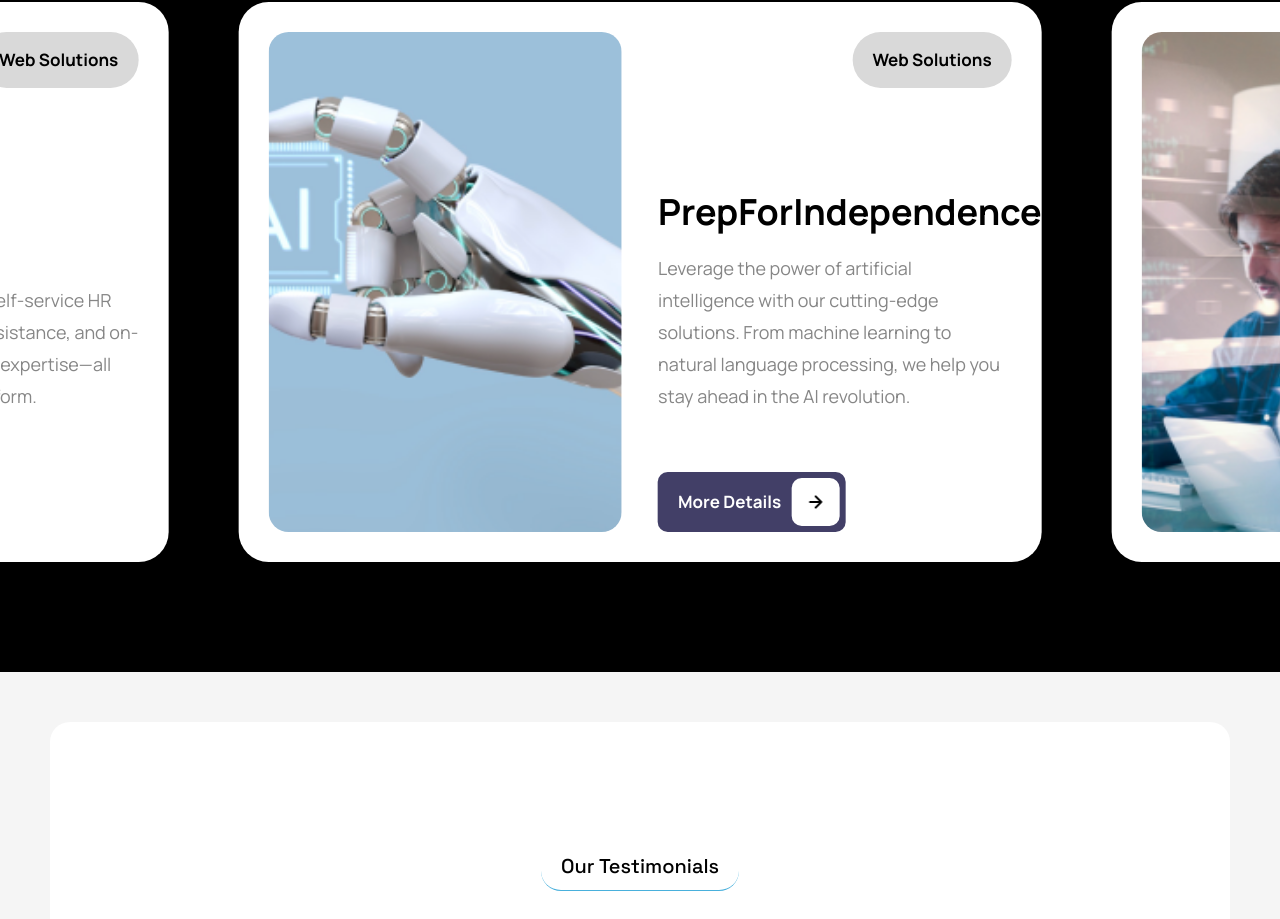
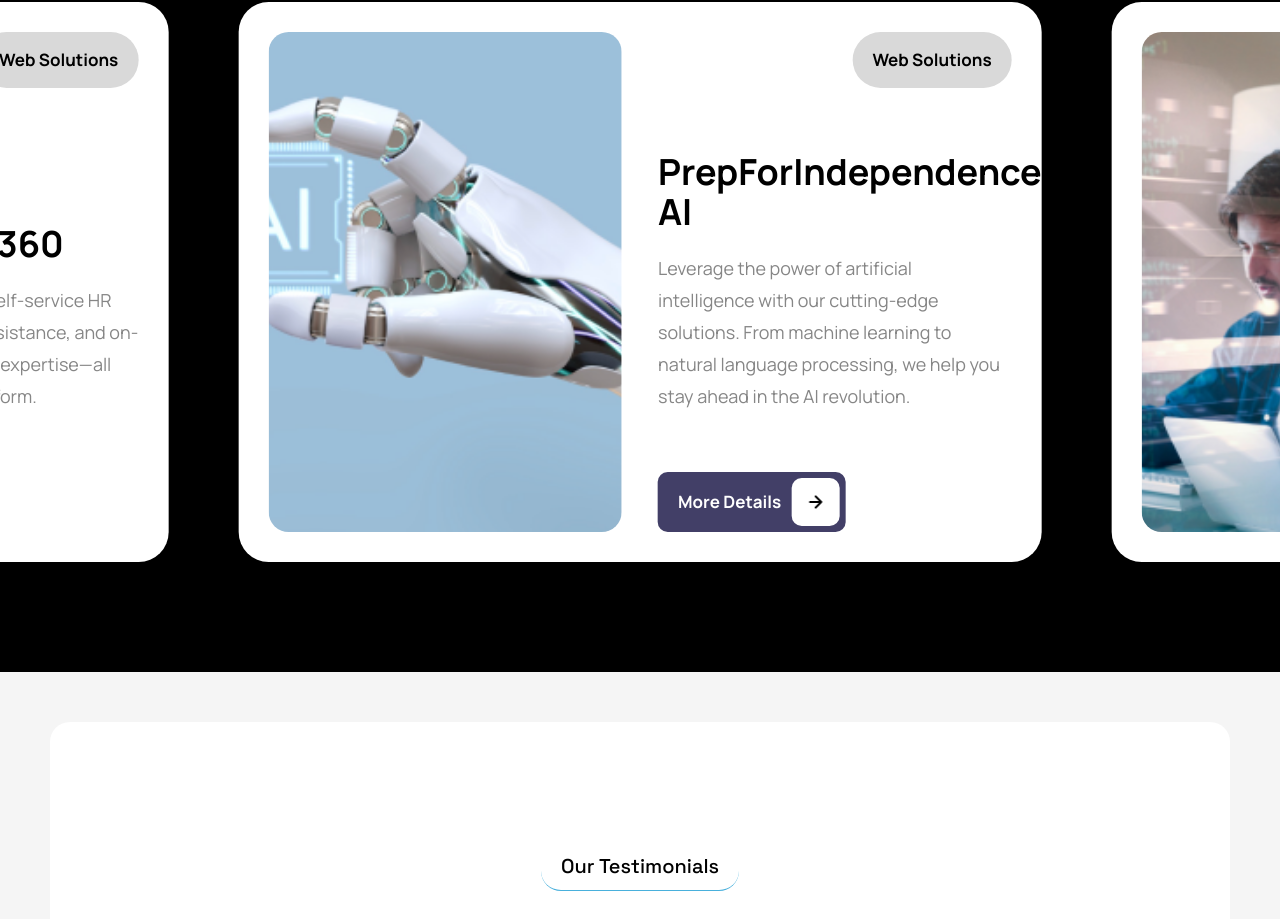
Before and after one commit to scale8up-dev/scale8up-website, a React (Vite) app: page / in a window 1280 px wide. Shown: the part 6217-7136 px from the top of the page. Built offline with nearby package versions, Linux system fonts and the light colour scheme.

Commit message:
Update PortfolioSwiperCustome.jsx

```diff
--- a/src/components/PortfolioSwiperCustome.jsx
+++ b/src/components/PortfolioSwiperCustome.jsx
@@ -16,7 +16,7 @@
       text: "Web Solutions",
       image: service1,
       url: "https://www.prepforindependence.ai/",
-      title: "PrepForIndependence.AI",
+      title: "PrepForIndependence AI",
       description:
         "Leverage the power of artificial intelligence with our cutting-edge solutions. From machine learning to natural language processing, we help you stay ahead in the AI revolution.",
     },
@@ -25,7 +25,7 @@
       text: "AI Projects",
       image: service2,
       url: "https://www.scale8upmethod.com/",
-      title: "Scale8Up AI",
+      title: "Scale8UP AI",
       description:
         "Custom web solutions that combine stunning design with powerful functionality. We create responsive, scalable, and secure web applications that drive your business forward.",
     },
@@ -33,7 +33,7 @@
       id: 3,
       text: "Mobile Apps",
       image: service3,
-      url: "http://stage.onyxflowai.com/",
+      url: "https://stage.onyxflowai.com/",
       title: "OnyxFlow",
       description:
         "Native and cross-platform mobile applications that deliver exceptional user experiences. We build apps that users love and businesses trust.",
@@ -42,8 +42,8 @@
       id: 4,
       text: "AI Projects",
       image: service4,
-      url: "http://foreclosurebidai.com/",
-      title: "foreclosurebid AI",
+      url: "https://foreclosurebidai.com/",
+      title: "Foreclosurebid AI",
       description:
         "User-centered design solutions that create engaging and intuitive interfaces. Our designs combine aesthetics with functionality to deliver memorable user experiences.",
     },
@@ -70,7 +70,7 @@
       url: "https://envisionhr360.com/",
       text: "Web Solutions",
       image: service4,
-      title: "Envision HR Platform",
+      title: "Envision HR 360",
       description:
         "Empower your SMB with self-service HR resources, AI-powered assistance, and on-demand access to human expertise—all through one intuitive platform.",
     },
```
